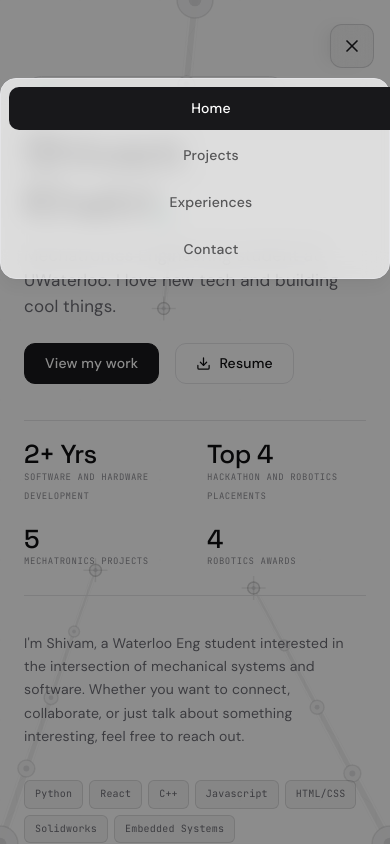
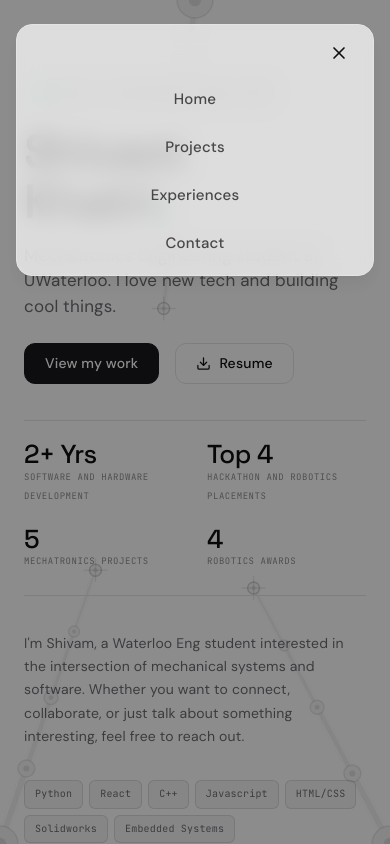
Before and after one commit to ShivamJKhatri/Website, a React (Vite) app in the folder my-website/: page / in a window 390 px wide. Both pictures are taken after a click on the button "Open menu". Shown: the top 844 px of the page. Built offline with nearby package versions, Linux system fonts and the light colour scheme.

Commit message:
Fix: Fixed the nav bar

```diff
--- a/my-website/src/App.jsx
+++ b/my-website/src/App.jsx
@@ -26,6 +26,10 @@ function App() {
     return () => {
       delete document.body.dataset.page
     }
+  }, [path])
+
+  useEffect(() => {
+    window.scrollTo(0, 0)
   }, [path])
 
   const navigate = (to) => {
--- a/my-website/src/components/Navbar.jsx
+++ b/my-website/src/components/Navbar.jsx
@@ -36,17 +36,6 @@ export default function Navbar({ navigate = () => {}, path = "/" }) {
     <nav className={`navbar${open ? " navbar--open" : ""}`}>
       <button
         type="button"
-        className="navbar-toggle"
-        aria-expanded={open}
-        aria-controls="navbar-menu"
-        aria-label={open ? "Close menu" : "Open menu"}
-        onClick={() => setOpen((prev) => !prev)}
-      >
-        {open ? <X size={20} strokeWidth={2} aria-hidden="true" /> : <Menu size={20} strokeWidth={2} aria-hidden="true" />}
-      </button>
-
-      <button
-        type="button"
         className="navbar-backdrop"
         aria-label="Close menu"
         aria-hidden={!open}
@@ -54,7 +43,33 @@ export default function Navbar({ navigate = () => {}, path = "/" }) {
         onClick={() => setOpen(false)}
       />
 
-      <ul id="navbar-menu" className="navbar-links" aria-hidden={!open}>
+      <div className="navbar-shell">
+        <button
+          type="button"
+          className="navbar-toggle navbar-toggle--menu"
+          aria-expanded={open}
+          aria-controls="navbar-menu"
+          aria-label="Open menu"
+          onClick={() => setOpen(true)}
+        >
+          <Menu size={20} strokeWidth={2} aria-hidden="true" />
+        </button>
+
+        <div className="navbar-panel">
+          <div className="navbar-panel-header">
+            <button
+              type="button"
+              className="navbar-toggle navbar-toggle--close"
+              aria-expanded={open}
+              aria-controls="navbar-menu"
+              aria-label="Close menu"
+              onClick={() => setOpen(false)}
+            >
+              <X size={20} strokeWidth={2} aria-hidden="true" />
+            </button>
+          </div>
+
+          <ul id="navbar-menu" className="navbar-links">
             {LINKS.map((link) => {
               const isActive = path === link.to;
               return (
@@ -71,6 +86,8 @@ export default function Navbar({ navigate = () => {}, path = "/" }) {
               );
             })}
           </ul>
+        </div>
+      </div>
     </nav>
   );
 }
--- a/my-website/src/index.css
+++ b/my-website/src/index.css
@@ -135,8 +135,13 @@ body {
   .contact-inner,
   .navbar-backdrop,
   .navbar-links,
-  .navbar-toggle {
+  .navbar-toggle,
+  .navbar-panel {
     transition: none;
+  }
+
+  .navbar-panel {
+    animation: none;
   }
 }
 
@@ -215,6 +220,25 @@ code {
 }
 
 .navbar-toggle {
+  display: none;
+}
+
+.navbar-menu {
+  display: flex;
+  align-items: center;
+}
+
+.navbar-panel {
+  display: flex;
+  align-items: center;
+}
+
+.navbar-panel-header {
+  display: none;
+}
+
+.navbar-toggle--menu,
+.navbar-toggle--close {
   display: none;
 }
 
@@ -335,6 +359,74 @@ code {
     z-index: 200;
   }
 
+  .navbar-shell {
+    position: relative;
+    display: flex;
+    flex-direction: column;
+    align-items: flex-end;
+    width: 100%;
+    min-height: 44px;
+  }
+
+  .navbar-toggle--menu {
+    display: inline-flex;
+    position: relative;
+    z-index: 1;
+  }
+
+  .navbar--open .navbar-toggle--menu {
+    display: none;
+  }
+
+  .navbar-panel {
+    display: none;
+    position: absolute;
+    top: 0;
+    right: 0;
+    left: 0;
+    z-index: 2;
+    flex-direction: column;
+    align-items: stretch;
+    width: 100%;
+    padding: 6px 12px 10px;
+    box-sizing: border-box;
+    border: 1px solid var(--border);
+    border-radius: 16px;
+    background: var(--nav-bg);
+    backdrop-filter: blur(12px) saturate(140%);
+    -webkit-backdrop-filter: blur(12px) saturate(140%);
+    box-shadow: var(--shadow);
+  }
+
+  .navbar--open .navbar-panel {
+    display: flex;
+    animation: navbar-dropdown-in 0.28s cubic-bezier(0.16, 1, 0.3, 1);
+  }
+
+  .navbar--open .navbar-panel-header {
+    display: flex;
+    justify-content: flex-end;
+    margin: 0 0 2px;
+    padding: 0;
+  }
+
+  .navbar-toggle--close {
+    display: inline-flex;
+  }
+
+  .navbar-panel .navbar-toggle {
+    border: none;
+    background: transparent;
+    box-shadow: none;
+    backdrop-filter: none;
+    -webkit-backdrop-filter: none;
+  }
+
+  .navbar-panel .navbar-toggle:hover {
+    background: var(--accent-bg);
+    border-radius: 10px;
+  }
+
   .navbar-toggle {
     display: inline-flex;
     align-items: center;
@@ -352,14 +444,7 @@ code {
     box-shadow: var(--shadow);
     transition:
       background-color 0.2s ease,
-      border-color 0.2s ease,
-      transform 0.25s cubic-bezier(0.16, 1, 0.3, 1);
-  }
-
-  .navbar--open .navbar-toggle {
-    border-color: var(--accent-border);
-    background: var(--accent-bg);
-    transform: rotate(90deg);
+      border-color 0.2s ease;
   }
 
   .navbar-toggle:hover {
@@ -396,44 +481,69 @@ code {
     pointer-events: auto;
   }
 
-  .navbar-links {
+  @keyframes navbar-dropdown-in {
+    from {
+      opacity: 0;
+      transform: translateY(-6px);
+    }
+    to {
+      opacity: 1;
+      transform: translateY(0);
+    }
+  }
+
+  .navbar--open .navbar-panel .navbar-links {
     display: flex;
-    position: absolute;
-    top: calc(100% + 10px);
-    right: 0;
-    left: 0;
     flex-direction: column;
     align-items: stretch;
     gap: 4px;
-    padding: 8px;
-    border-radius: 16px;
-    opacity: 0;
-    visibility: hidden;
-    pointer-events: none;
-    transform: translateY(-10px) scale(0.97);
-    transform-origin: top right;
-    transition:
-      opacity 0.32s cubic-bezier(0.16, 1, 0.3, 1),
-      transform 0.32s cubic-bezier(0.16, 1, 0.3, 1),
-      visibility 0.32s;
-  }
-
-  .navbar--open .navbar-links {
-    opacity: 1;
-    visibility: visible;
-    pointer-events: auto;
-    transform: translateY(0) scale(1);
+    width: 100%;
+    margin: 0;
+    padding: 0;
+    list-style: none;
+    border: none;
+    border-radius: 0;
+    background: none;
+    box-shadow: none;
+    backdrop-filter: none;
+    -webkit-backdrop-filter: none;
+    box-sizing: border-box;
   }
 
   .navbar-links li {
     width: 100%;
+    margin: 0;
+    padding: 0;
   }
 
   .navbar-links a {
+    display: flex;
+    align-items: center;
+    justify-content: center;
     width: 100%;
+    min-height: 44px;
+    padding: 12px 0;
     text-align: center;
-    padding: 12px 16px;
+    font-size: 15px;
+    font-weight: 500;
     border-radius: 10px;
+    opacity: 0.72;
+    box-sizing: border-box;
+    color: var(--text-h);
+    text-decoration: none;
+    transition: opacity 0.2s ease, background-color 0.2s ease;
+  }
+
+  .navbar-links a:hover {
+    opacity: 1;
+    background: var(--accent-bg);
+  }
+
+  .navbar-panel .navbar-links a.is-active {
+    opacity: 0.72;
+    background: transparent;
+    box-shadow: none;
+    color: var(--text-h);
   }
 
   .sticky-ai-cta {
```
Lines whose indentation alone changed are shown as unchanged.
